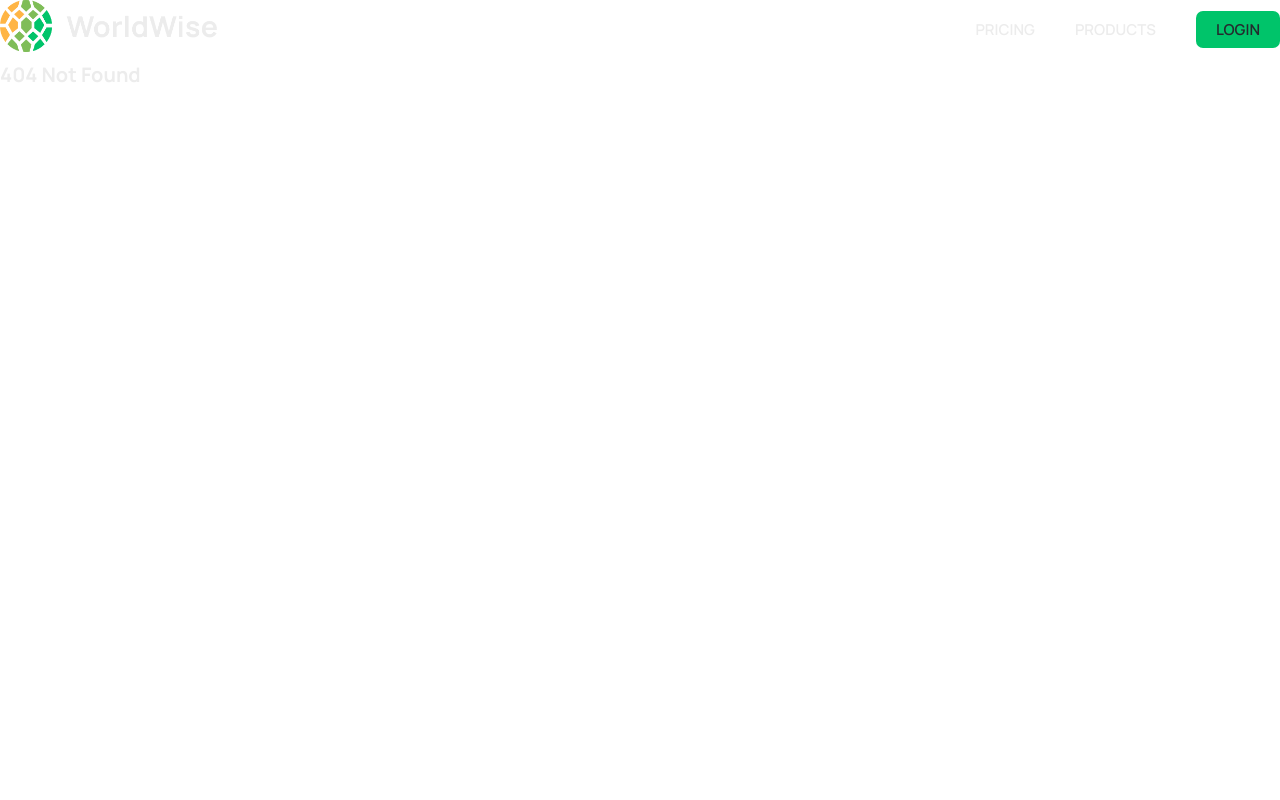
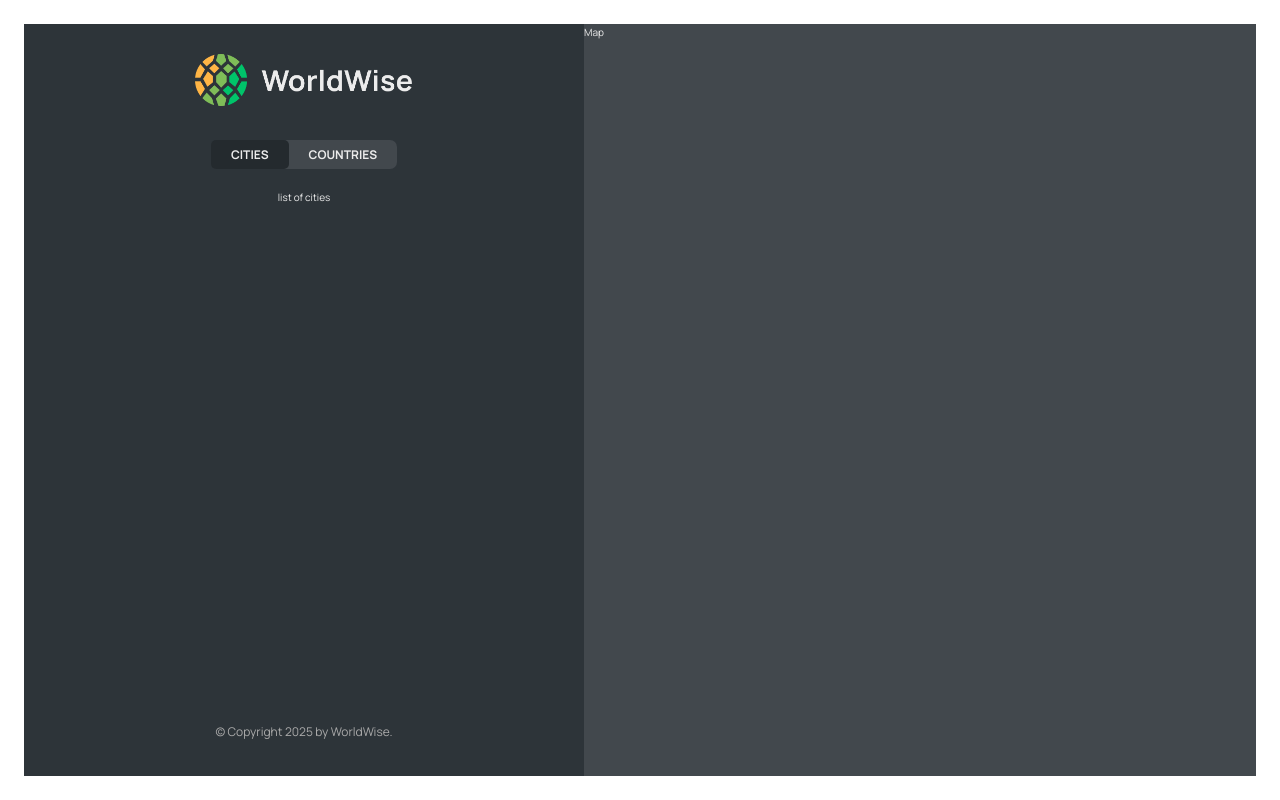
Before and after one commit to paulaoorjuela/WorldWise, a React (Vite) app: page /app/cities in a window 1280 px wide. Before the commit this address had no page. Built offline with nearby package versions, Linux system fonts and the light colour scheme.

Commit message:
add nested routes for Sidebar navigation tabs

```diff
--- a/src/App.jsx
+++ b/src/App.jsx
@@ -11,11 +11,16 @@
   return (
     <BrowserRouter>
       <Routes>
-        <Route path='/' element={<HomePage />}></Route>
+        <Route index element={<HomePage />}></Route>
         <Route path='product' element={<Product />}></Route>
         <Route path='pricing' element={<Pricing />}></Route>
         <Route path='login' element={<Login />}></Route>
-        <Route path='app' element={<AppLayout />}></Route>
+        <Route path='app' element={<AppLayout />}>
+          <Route index element={<p>list of cities</p>}></Route>
+          <Route path='cities' element={<p>list of cities</p>}></Route>
+          <Route path='countries' element={<p>list of countries</p>}></Route>
+          <Route path='form' element={<p>Form</p>}></Route>
+        </Route>
         <Route path='*' element={<Error404 />}></Route>
       </Routes>
     </BrowserRouter>
--- a/src/components/AppNav.jsx
+++ b/src/components/AppNav.jsx
@@ -1,8 +1,18 @@
+import { NavLink } from "react-router-dom"
 import styles from "./AppNav.module.css"
 
 function AppNav() {
     return (
-        <nav className={styles.nav}>App navigation</nav>
+        <nav className={styles.nav}>
+            <ul>
+                <li>
+                    <NavLink to="cities">Cities</NavLink>
+                </li>
+                <li>
+                    <NavLink to="countries">Countries</NavLink>
+                </li>
+            </ul>
+        </nav>
     )
 }
 
--- a/src/components/Sidebar.jsx
+++ b/src/components/Sidebar.jsx
@@ -1,3 +1,4 @@
+import { Outlet } from "react-router-dom";
 import AppNav from "./AppNav";
 import FooterSidebar from "./FooterSidebar";
 import Logo from "./Logo";
@@ -8,7 +9,7 @@
         <div className={styles.sidebar}>
         <Logo />
         <AppNav />
-        <p>list of cities</p>
+        <Outlet></Outlet>
         <FooterSidebar />
         </div>
     );
```
